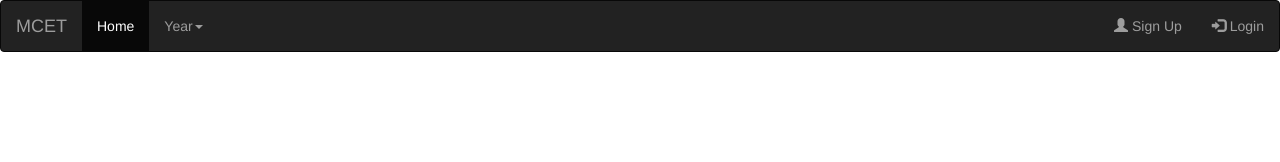
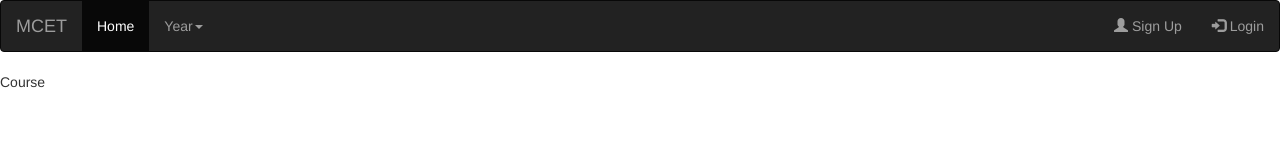
Before and after one commit to Rojer19bcs018/Courses-UI, an Angular app: page /course/1 in a window 1280 px wide. Shown: the top 162 px of the page. Built offline with nearby package versions, Linux system fonts and the light colour scheme.

Commit message:
2 files modified, 2 added

```diff
--- a/src/app/app.component.html
+++ b/src/app/app.component.html
@@ -1 +1,2 @@
 <app-header></app-header>
+<app-course></app-course>
--- a/src/app/app.module.ts
+++ b/src/app/app.module.ts
@@ -2,13 +2,13 @@ import { NgModule } from '@angular/core';
 import { BrowserModule } from '@angular/platform-browser';
 import { FormsModule } from '@angular/forms';
 import { HeaderClass } from '../header/header.component';
-
+import { CourseClass } from '../course/course.component';
 import { AppComponent } from './app.component';
 import { HelloComponent } from './hello.component';
 
 @NgModule({
   imports: [BrowserModule, FormsModule],
-  declarations: [AppComponent, HelloComponent, HeaderClass],
+  declarations: [AppComponent, HelloComponent, HeaderClass, CourseClass],
   bootstrap: [AppComponent],
 })
 export class AppModule {}
--- /dev/null
+++ b/src/course/course.component.html
@@ -0,0 +1 @@
+<p>Course</p>
```
Also changed, not shown: src/course/course.component.ts (added, +7 -0 lines).
